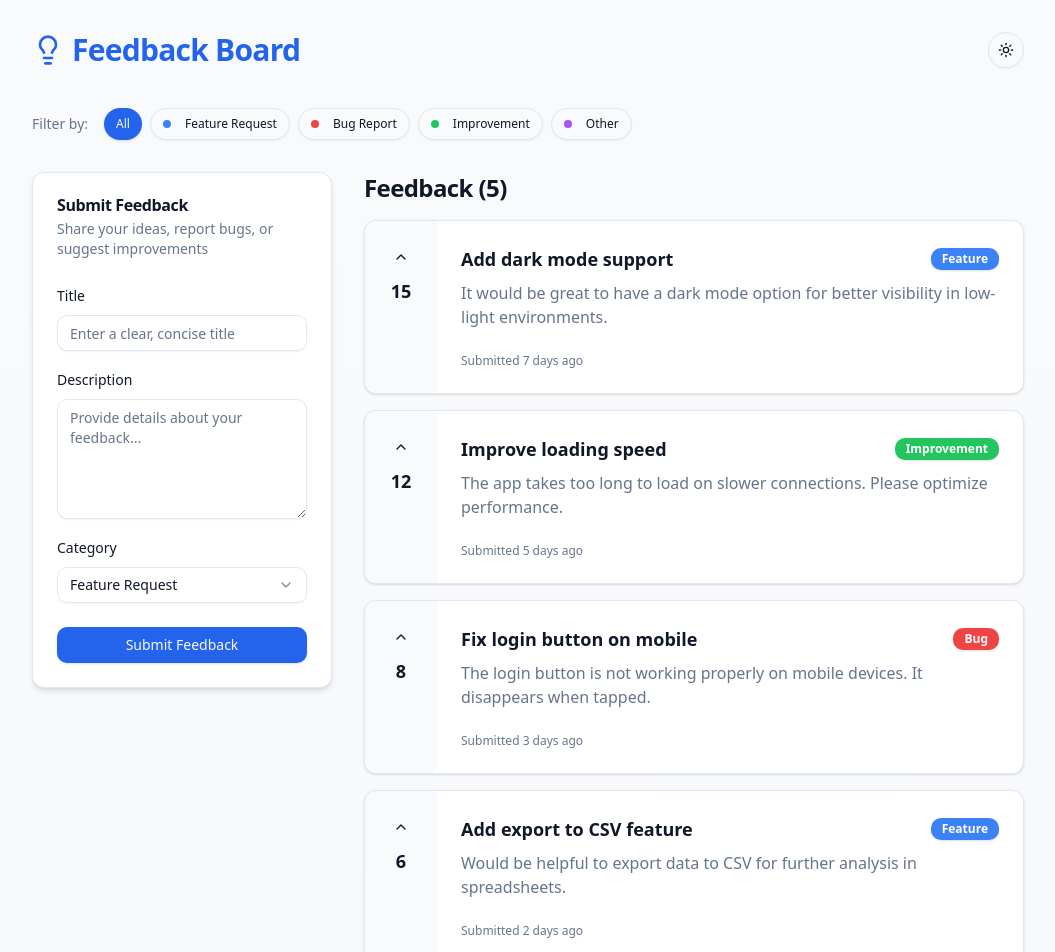
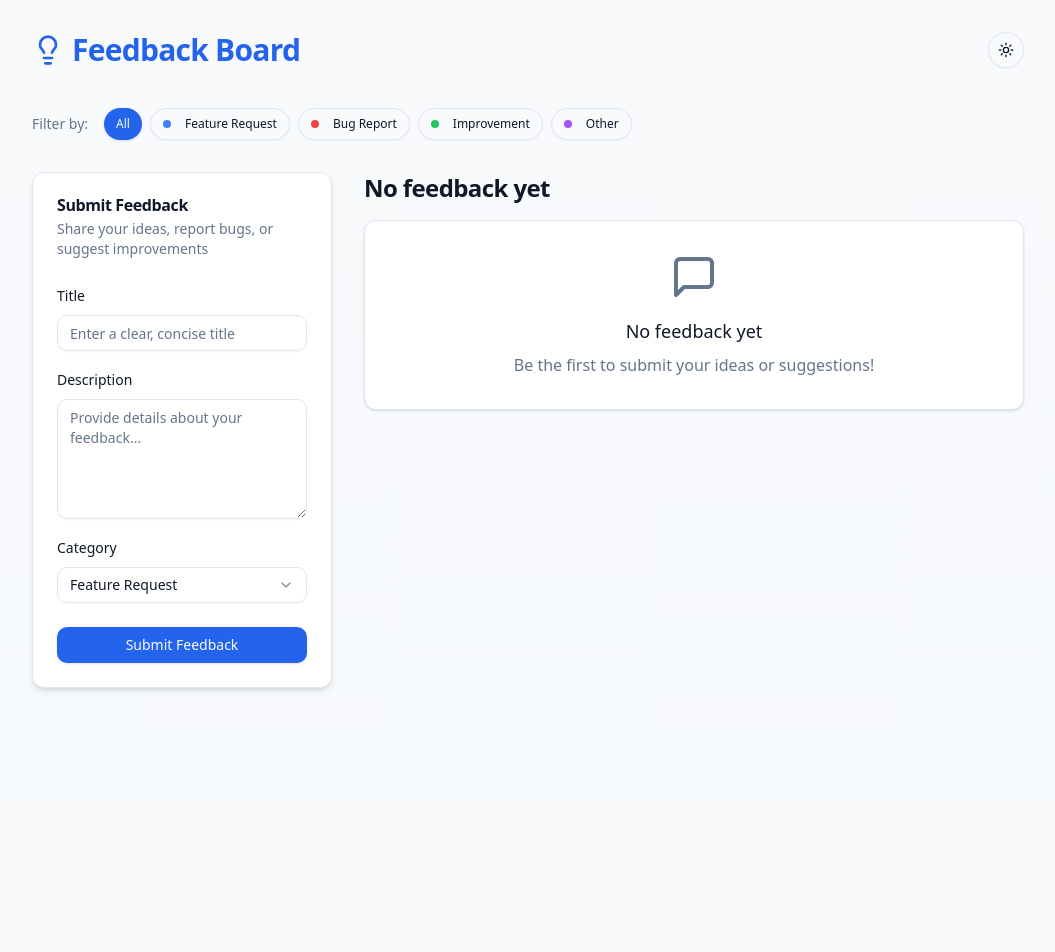
Before and after one commit to blink-new/feedback-board-dffikvzx, a React (Vite) app: page / in a window 1280 px wide. Shown: the top 952 px of the page, without its empty margins (112-1167 px from the left). After the commit the page ends 800 px from the top, so only its background shows below. Built offline with nearby package versions, Linux system fonts and the light colour scheme.

Commit message:
Create Feedback Board App

```diff
--- a/src/App.tsx
+++ b/src/App.tsx
@@ -18,51 +18,21 @@ export type FeedbackItem = {
 
 function App() {
   // State for feedback items
-  const [feedbackItems, setFeedbackItems] = useState<FeedbackItem[]>([
-    {
-      id: '1',
-      title: 'Add dark mode support',
-      description: 'It would be great to have a dark mode option for better visibility in low-light environments.',
-      category: 'feature',
-      votes: 15,
-      createdAt: new Date(Date.now() - 7 * 24 * 60 * 60 * 1000) // 7 days ago
-    },
-    {
-      id: '2',
-      title: 'Fix login button on mobile',
-      description: 'The login button is not working properly on mobile devices. It disappears when tapped.',
-      category: 'bug',
-      votes: 8,
-      createdAt: new Date(Date.now() - 3 * 24 * 60 * 60 * 1000) // 3 days ago
-    },
-    {
-      id: '3',
-      title: 'Improve loading speed',
-      description: 'The app takes too long to load on slower connections. Please optimize performance.',
-      category: 'improvement',
-      votes: 12,
-      createdAt: new Date(Date.now() - 5 * 24 * 60 * 60 * 1000) // 5 days ago
-    },
-    {
-      id: '4',
-      title: 'Add export to CSV feature',
-      description: 'Would be helpful to export data to CSV for further analysis in spreadsheets.',
-      category: 'feature',
-      votes: 6,
-      createdAt: new Date(Date.now() - 2 * 24 * 60 * 60 * 1000) // 2 days ago
-    },
-    {
-      id: '5',
-      title: 'Documentation needs updating',
-      description: 'The API documentation is outdated and missing some of the newer endpoints.',
-      category: 'other',
-      votes: 4,
-      createdAt: new Date(Date.now() - 1 * 24 * 60 * 60 * 1000) // 1 day ago
-    }
-  ])
+  const [feedbackItems, setFeedbackItems] = useState<FeedbackItem[]>(() => {
+    const savedItems = localStorage.getItem('feedbackItems')
+    return savedItems ? JSON.parse(savedItems, (key, value) => {
+      if (key === 'createdAt') return new Date(value)
+      return value
+    }) : []
+  })
 
   // State for active category filter
   const [activeCategory, setActiveCategory] = useState<string | null>(null)
+
+  // Save feedback items to localStorage whenever they change
+  useEffect(() => {
+    localStorage.setItem('feedbackItems', JSON.stringify(feedbackItems))
+  }, [feedbackItems])
 
   // Add new feedback
   const addFeedback = (feedback: Omit<FeedbackItem, 'id' | 'votes' | 'createdAt'>) => {
```
